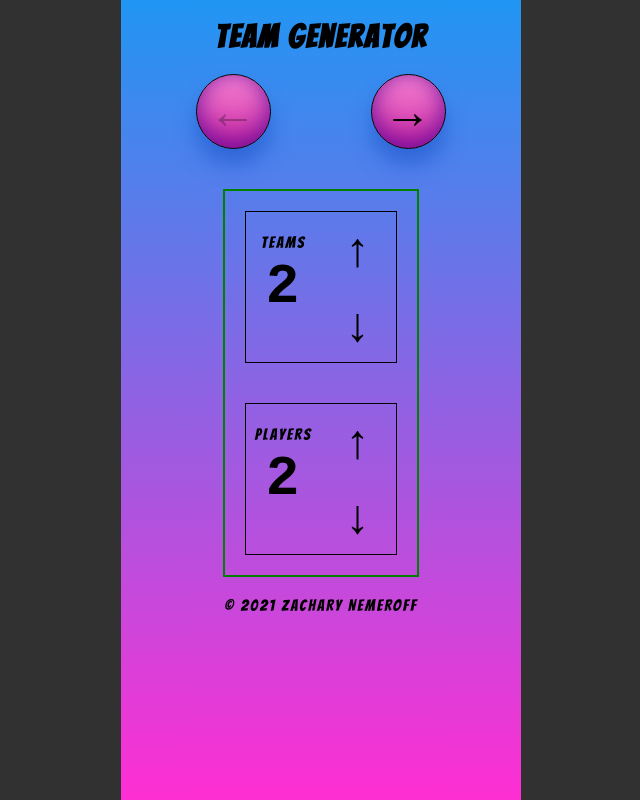
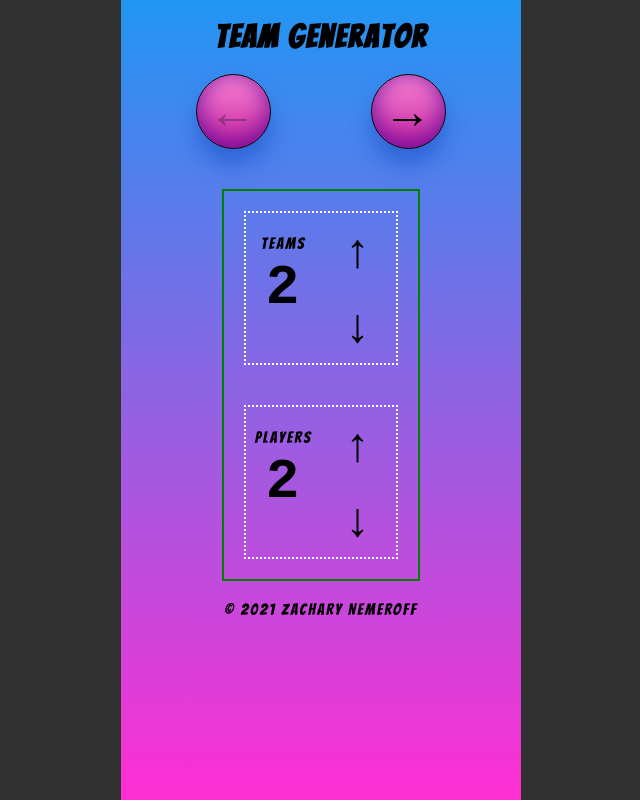
Before and after one commit to ZaneMeroff/team_gen, a Vue app: page / in a window 1280 px wide. Shown: the whole page, without its empty margins (319-959 px from the left). Built offline with nearby package versions, Linux system fonts and the light colour scheme.

Commit message:
Update style in NumPickerIndex.vue

```diff
--- a/src/components/NumPicker/NumPickerIndex.vue
+++ b/src/components/NumPicker/NumPickerIndex.vue
@@ -61,7 +61,7 @@
   .npi-perimeter-container {
     height: 150px;
     width: 150px;
-    border: 1px solid #000;
+    border: 2px dotted #FFF;
     display: flex;
     margin: 20px;
   }
```
